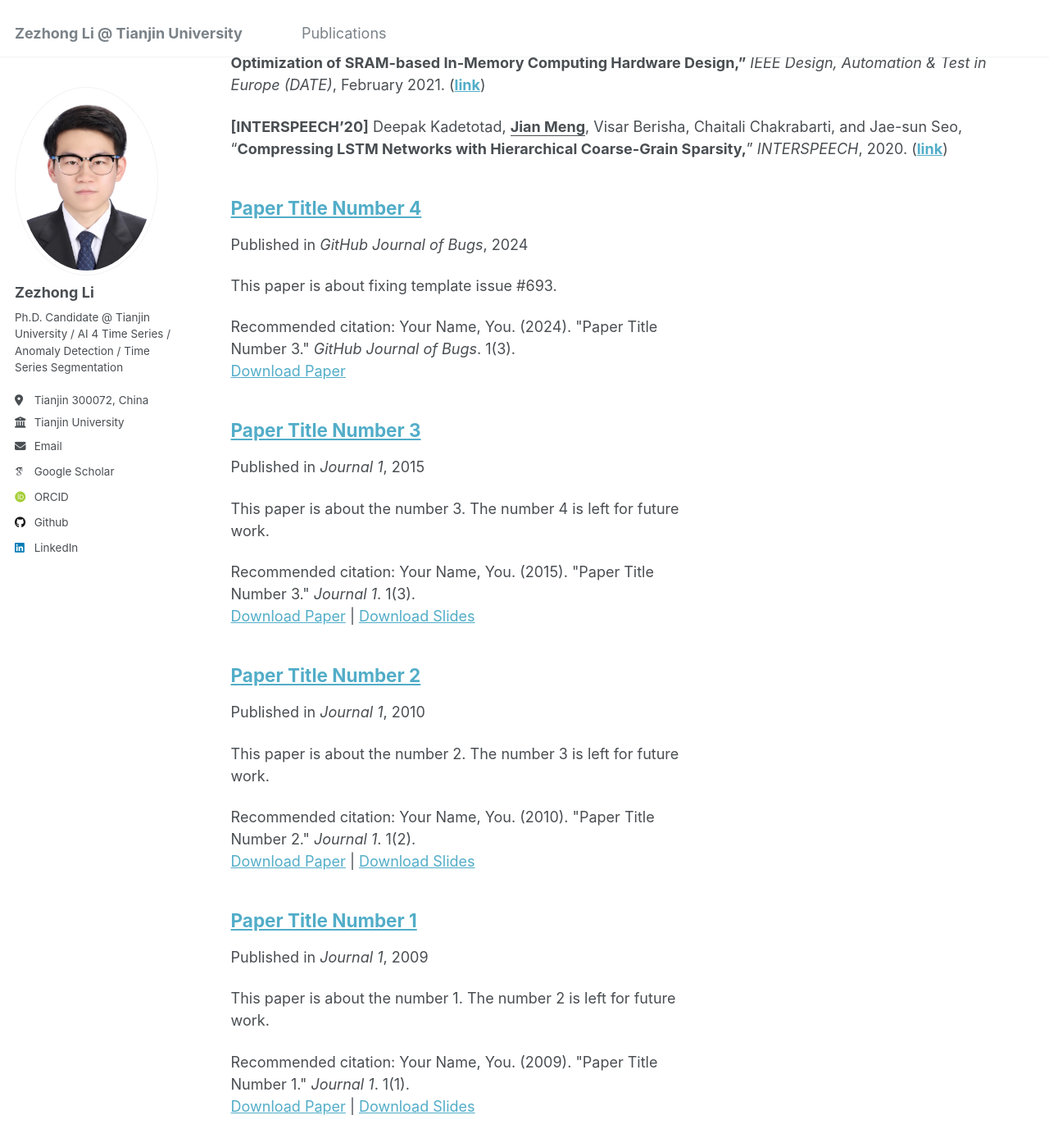
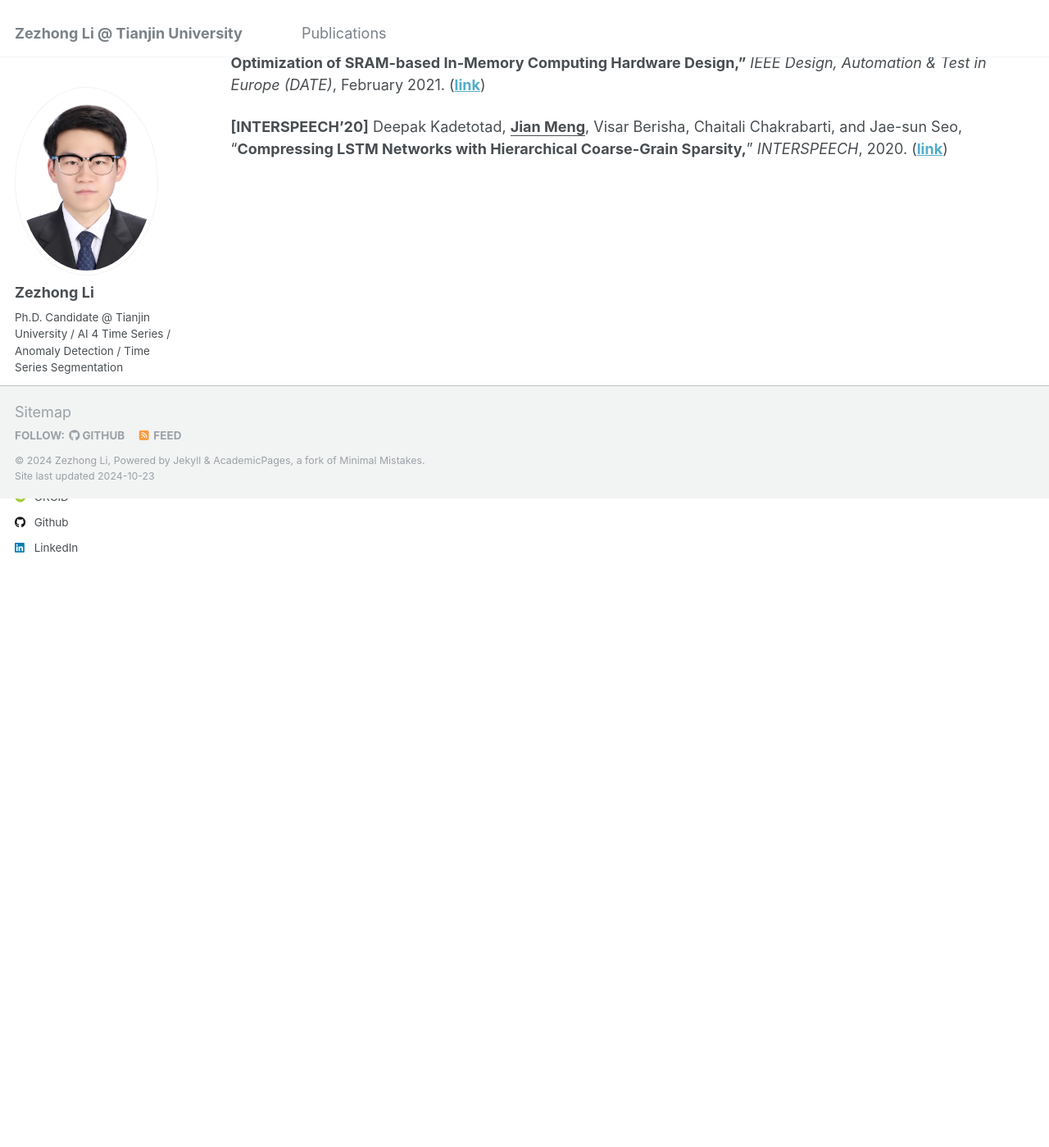
Before and after one commit to lzz19980125/lzz19980125.github.io, a Jekyll site: the page built from _pages/publications.md, in a window 1280 px wide and 1400 px high, scrolled down 3154 px. Shown: the whole window at 82% size. Built offline with Jekyll 4.4.1, drawn with Linux system fonts in a browser that asks for light colours; some web fonts are replaced; after the commit the page ends 3762 px from its top, so only the background shows below that.

Commit message:
Update publications.md

```diff
--- a/_pages/publications.md
+++ b/_pages/publications.md
@@ -66,13 +66,3 @@
 **[DATE'21]** Jyotishman Saikia, Shihui Yin, Bo Zhang, **<u>Jian Meng</u>**, Mingoo Seok and Jae-sun Seo, **“Modeling and Optimization of SRAM-based In-Memory Computing Hardware Design,”** *IEEE Design, Automation & Test in Europe (DATE)*, February 2021. ([**link**](https://ieeexplore.ieee.org/document/9473973))
 
 **[INTERSPEECH'20]** Deepak Kadetotad, **<u>Jian Meng</u>**, Visar Berisha, Chaitali Chakrabarti, and Jae-sun Seo, “**Compressing LSTM Networks with Hierarchical Coarse-Grain Sparsity,**” *INTERSPEECH*, 2020. ([**link**](http://www.interspeech2020.org/index.php?m=content&c=index&a=show&catid=243&id=311))
-
-{% if author.googlescholar %}
-  You can also find my articles on <u><a href="{{author.googlescholar}}">my Google Scholar profile</a>.</u>
-{% endif %}
-
-{% include base_path %}
-
-{% for post in site.publications reversed %}
-  {% include archive-single.html %}
-{% endfor %}
```
